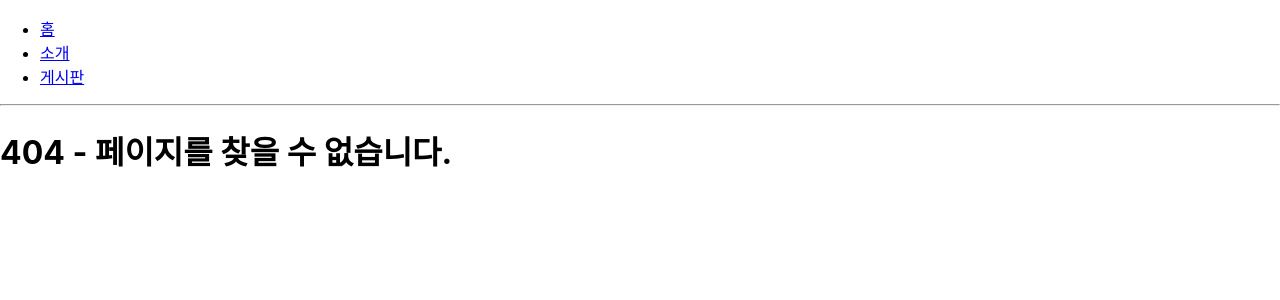
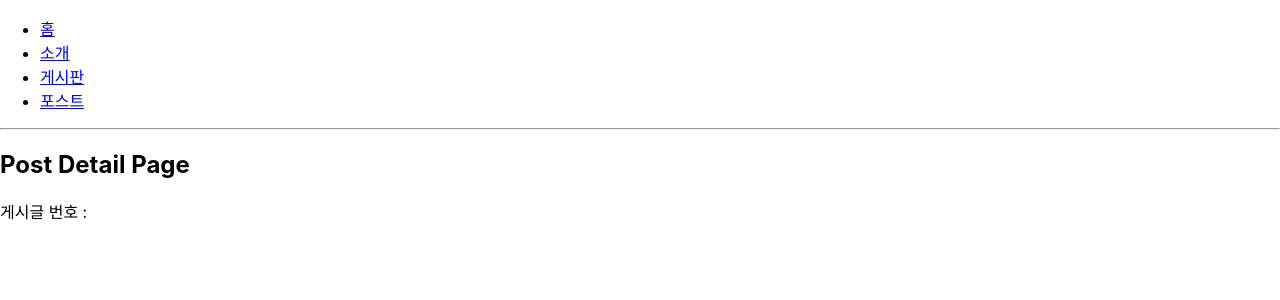
Before and after one commit to nam2626/KH_2025_04_REACT, a React (Create React App) app in the folder router-ex/: page /post/1 in a window 1280 px wide. Before the commit this address had no page. Shown: the top 300 px of the page. Built offline with nearby package versions, Linux system fonts and the light colour scheme.

Commit message:
PathVariable 적용

```diff
--- a/router-ex/src/App.js
+++ b/router-ex/src/App.js
@@ -9,6 +9,7 @@ import Header from './components/Header';
 import BoardPage from './pages/BoardPage';
 import TeamPage from './pages/TeamPage';
 import CompanyPage from './pages/CompanyPage';
+import PostDetailPage from './pages/PostDetailPage';
 function App() {
   return (
     <BrowserRouter>
@@ -25,6 +26,8 @@ function App() {
         </Route>
         {/* /board 경로 */}
         <Route path="/board" element={<BoardPage />} />
+        {/* PathVariable 보내는 방법 */}
+        <Route path="/post/:id" element={<PostDetailPage />} />
 
         {/* 없는 경로 접근시 NotFoundPage 렌더링 */}
         <Route path="*" element={<NotFoundPage />} />
--- a/router-ex/src/components/Header.jsx
+++ b/router-ex/src/components/Header.jsx
@@ -13,6 +13,9 @@ export default () => {
         <li>
           <Link to="/board">게시판</Link>
         </li>
+        <li>
+          <Link to="/post/5">포스트</Link>
+        </li>
       </ul>
     </nav>
   );
--- /dev/null
+++ b/router-ex/src/pages/PostDetailPage.jsx
@@ -0,0 +1,14 @@
+//PostDetailPage.jsx
+
+import { useParams } from 'react-router-dom';
+
+export default () => {
+  const param = useParams();
+  console.log(param);
+  return (
+    <div>
+      <h2>Post Detail Page</h2>
+      <p>게시글 번호 : {}</p>
+    </div>
+  );
+};
```
